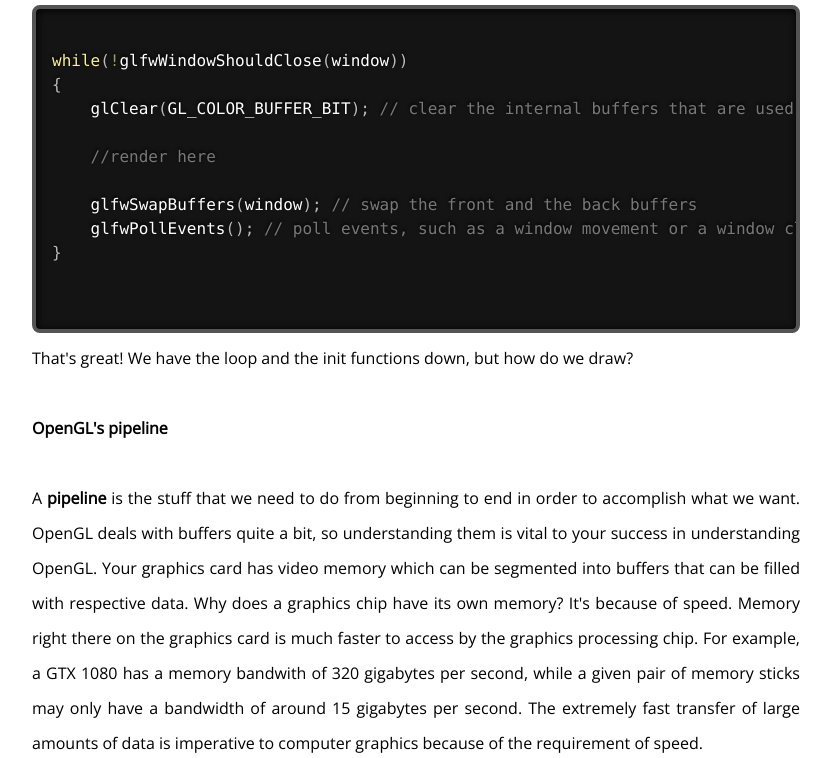
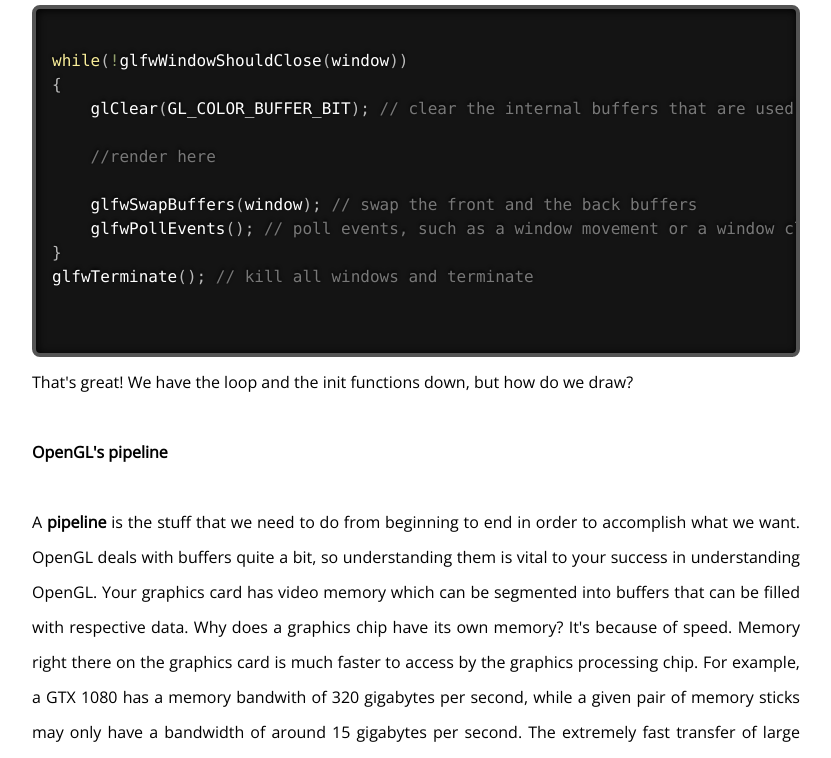
Before and after one commit to stevenning203/OpenGLForNoobs, a plain HTML site: page hello_world.html in a window 1280 px wide. Shown: the part 2433-3191 px from the top of the page, without its empty margins (224-1055 px from the left). Drawn offline with nearby package versions, Linux system fonts and the light colour scheme.

Commit message:
Fixed error on HW page

```diff
--- a/hello_world.html
+++ b/hello_world.html
@@ -131,6 +131,7 @@ while(!glfwWindowShouldClose(window))
     glfwSwapBuffers(window); // swap the front and the back buffers
     glfwPollEvents(); // poll events, such as a window movement or a window close.
 }
+glfwTerminate(); // kill all windows and terminate
                     </code>
                 </pre>
             </div>
```
